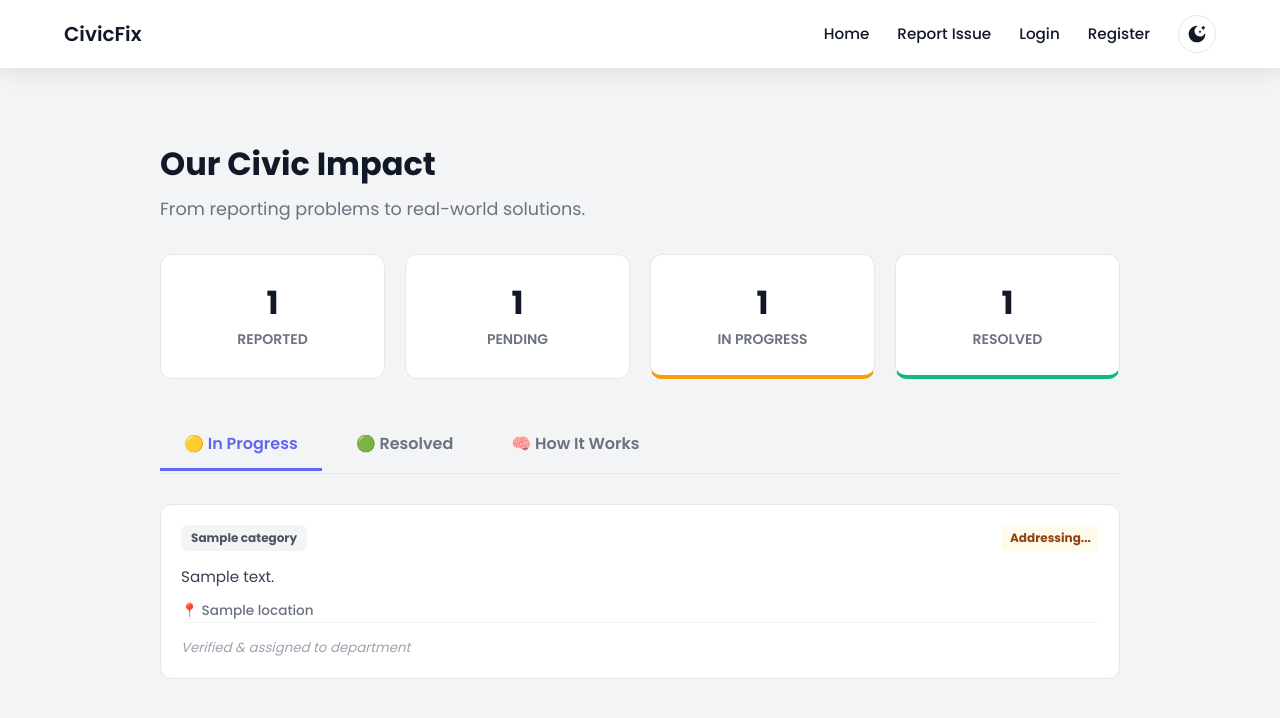
After one commit to atharva7471/CivicFix, a Flask app: page /impact in a window 1280 px wide. The commit adds this page. Shown: the top 718 px of the page. Run offline with Flask 3, Linux system fonts and the light colour scheme; a database or web service that is not in the repository returns one stand-in record (values such as "Sample title").

Commit message:
Added impact page for clarity between citizens and web-app

```diff
--- a/app.py
+++ b/app.py
@@ -18,9 +18,9 @@ MONGO_URI = os.getenv("MONGO_URI")
 client = MongoClient(MONGO_URI)
 db = client["civicfix"]
 problems_collection = db["problems"]
-
 users_collection = db["users"]
 votes_collection = db["votes"]
+likes_collection = db["likes"]
 
 # Upload folder
 UPLOAD_FOLDER = "static/uploads"
@@ -36,6 +36,18 @@ CATEGORY_WEIGHTS = {
     "Other": 4
 }
 
+
+def login_required(view_func):
+    @wraps(view_func)
+    def wrapped(*args, **kwargs):
+        if "user_id" not in session:
+            # AJAX / fetch request
+            if request.headers.get("Accept") == "application/json":
+                return jsonify({"error": "LOGIN_REQUIRED"}), 401
+            return jsonify({"error": "LOGIN_REQUIRED"}), 401
+        return view_func(*args, **kwargs)
+    return wrapped
+
 def calculate_priority(problem):
     votes_score = problem.get("votes", 0) * 2
     days_pending = (datetime.utcnow() - problem["created_at"]).days
@@ -50,7 +62,7 @@ def calculate_priority(problem):
 @app.route("/home")
 def home():
     problems = list(
-        problems_collection.find().sort("created_at", -1)
+        problems_collection.find({"status": "pending"})
     )
 
     for problem in problems:
@@ -106,6 +118,7 @@ def submit_problem():
         "status": "pending",
         "votes": 0,
         "is_verified": True,
+        "likes":0,
         "user_id": ObjectId(session["user_id"]), # 🔥 ownership
         "created_at": datetime.utcnow(),
     }
@@ -202,6 +215,93 @@ def my_issues():
         issues=issues,
         admin_email=os.getenv("ADMIN_EMAIL")
     )
+
+@app.route("/impact")
+def impact():
+    in_progress = list(
+        problems_collection.find({"status": "Acknowledged"})
+        .sort("created_at", -1)
+    )
+
+    resolved = list(
+        problems_collection.find({"status": "Resolved"})
+        .sort("created_at", -1)
+    )
+
+    # Safe defaults
+    for problem in resolved:
+        problem["likes"] = problem.get("likes", 0)
+
+    if "user_id" in session:
+        liked = likes_collection.find_one({
+            "user_id": ObjectId(session["user_id"]),
+            "problem_id": problem["_id"]
+        })
+        problem["has_liked"] = bool(liked)
+    else:
+        problem["has_liked"] = False
+
+
+    stats = {
+        "reported": problems_collection.count_documents({}),
+        "pending": problems_collection.count_documents({"status": "Pending"}),
+        "in_progress": len(in_progress),
+        "resolved": len(resolved),
+    }
+
+    return render_template(
+        "impact.html",
+        in_progress=in_progress,
+        resolved=resolved,
+        stats=stats
+    )
+
+@app.route("/like/<problem_id>", methods=["POST"])
+def like(problem_id):
+
+    if "user_id" not in session:
+        return jsonify({"error": "Login required"}), 401
+
+    user_id = session["user_id"]
+
+    # ✅ Allow likes ONLY for resolved problems
+    problem = problems_collection.find_one({
+        "_id": ObjectId(problem_id),
+        "status": "Resolved"
+    })
+
+    if not problem:
+        return jsonify({"error": "Invalid problem"}), 400
+
+    # 🔒 Check if user already liked
+    existing_like = likes_collection.find_one({
+        "user_id": ObjectId(user_id),
+        "problem_id": ObjectId(problem_id)
+    })
+
+    if existing_like:
+        return jsonify({"error": "Already liked"}), 400
+
+    # ✅ Record like
+    likes_collection.insert_one({
+        "user_id": ObjectId(user_id),
+        "problem_id": ObjectId(problem_id),
+        "created_at": datetime.utcnow()
+    })
+
+    # ✅ Increment like count
+    problems_collection.update_one(
+        {"_id": ObjectId(problem_id)},
+        {"$inc": {"likes": 1}}
+    )
+
+    updated_problem = problems_collection.find_one(
+        {"_id": ObjectId(problem_id)}
+    )
+
+    return jsonify({
+        "likes": updated_problem.get("likes", 0)
+    })
 
 @app.route("/update_status/<issue_id>", methods=["POST"])
 def update_status(issue_id):
--- /dev/null
+++ b/static/css/impact.css
@@ -0,0 +1,280 @@
+/* IMPACT PAGE WRAPPER */
+.impact-wrapper {
+    max-width: 1000px;
+    margin: 0 auto;
+    padding: 20px;
+}
+
+h1 {
+    color: #111827;
+    margin-bottom: 8px;
+}
+
+.subtitle {
+    color: #6b7280;
+    margin-bottom: 32px;
+    font-size: 1.1rem;
+}
+
+/* STATS GRID */
+.impact-stats {
+    display: grid;
+    grid-template-columns: repeat(auto-fit, minmax(180px, 1fr));
+    gap: 20px;
+    margin-bottom: 40px;
+}
+
+.stat-card {
+    background: #ffffff;
+    padding: 24px;
+    border-radius: 12px;
+    border: 1px solid #e5e7eb;
+    text-align: center;
+    transition: transform 0.2s ease;
+}
+
+.stat-card:hover {
+    transform: translateY(-4px);
+}
+
+.stat-num {
+    display: block;
+    font-size: 2rem;
+    font-weight: 800;
+    color: #111827;
+}
+
+.stat-label {
+    font-size: 0.875rem;
+    color: #6b7280;
+    text-transform: uppercase;
+    font-weight: 600;
+}
+
+/* Stat Variants */
+.stat-card.yellow {
+    border-bottom: 4px solid #f59e0b;
+}
+
+.stat-card.green {
+    border-bottom: 4px solid #10b981;
+}
+
+/* TABS NAVIGATION */
+.impact-tabs {
+    display: flex;
+    gap: 10px;
+    margin-bottom: 2px;
+}
+
+.tab-btn {
+    padding: 12px 24px;
+    border: none;
+    background: none;
+    cursor: pointer;
+    font-size: 1rem;
+    font-weight: 600;
+    color: #6b7280;
+    border-bottom: 3px solid transparent;
+    transition: all 0.3s ease;
+}
+
+.tab-btn:hover {
+    color: #111827;
+    background: #f3f4f6;
+    border-radius: 8px 8px 0 0;
+}
+
+.tab-btn.active {
+    color: #6366f1;
+    border-bottom: 3px solid #6366f1;
+}
+
+.tab-divider {
+    border: 0;
+    border-top: 1px solid #e5e7eb;
+    margin: 0 0 30px 0;
+}
+
+/* TAB CONTENT LOGIC */
+.tab-content {
+    display: none;
+    animation: fadeIn 0.4s ease;
+}
+
+.tab-content.active {
+    display: block;
+}
+
+@keyframes fadeIn {
+    from {
+        opacity: 0;
+        transform: translateY(10px);
+    }
+
+    to {
+        opacity: 1;
+        transform: translateY(0);
+    }
+}
+
+/* FEED GRID & CARDS */
+.feed-grid {
+    display: grid;
+    grid-template-columns: repeat(auto-fit, minmax(300px, 1fr));
+    gap: 20px;
+}
+
+.problem-card {
+    background: white;
+    border-radius: 12px;
+    border: 1px solid #e5e7eb;
+    padding: 20px;
+    display: flex;
+    flex-direction: column;
+}
+
+.card-header {
+    display: flex;
+    justify-content: space-between;
+    align-items: center;
+    margin-bottom: 15px;
+}
+
+.category-tag {
+    background: #f3f4f6;
+    padding: 4px 10px;
+    border-radius: 6px;
+    font-size: 0.75rem;
+    font-weight: 700;
+    color: #4b5563;
+}
+
+.status-badge {
+    font-size: 0.75rem;
+    font-weight: 700;
+    padding: 4px 8px;
+    border-radius: 4px;
+}
+
+.status-badge.progress {
+    background: #fffbeb;
+    color: #92400e;
+}
+
+.status-badge.resolved {
+    background: #ecfdf5;
+    color: #065f46;
+}
+
+.card-body p {
+    color: #374151;
+    margin-bottom: 12px;
+    font-size: 0.95rem;
+}
+
+.location-info {
+    font-size: 0.85rem;
+    color: #6b7280;
+    font-weight: 500;
+}
+
+.card-footer {
+    margin-top: auto;
+    padding-top: 15px;
+    border-top: 1px solid #f3f4f6;
+    display: flex;
+    justify-content: space-between;
+    align-items: center;
+}
+
+.card-footer small {
+    color: #9ca3af;
+    font-style: italic;
+}
+
+/* LIKE BUTTON */
+.like-btn {
+    background: #fff1f2;
+    border: 1px solid #fecdd3;
+    color: #e11d48;
+    padding: 5px 12px;
+    border-radius: 20px;
+    cursor: pointer;
+    font-weight: 600;
+    transition: all 0.2s;
+}
+
+.like-btn:hover {
+    background: #ffe4e6;
+    transform: scale(1.05);
+}
+
+.like-btn:disabled {
+    opacity: 0.6;
+    cursor: default;
+}
+
+/* HOW IT WORKS SECTION */
+.how-it-works-container {
+    background: white;
+    padding: 30px;
+    border-radius: 12px;
+    border: 1px solid #e5e7eb;
+}
+
+.step-item {
+    display: flex;
+    gap: 20px;
+    margin-bottom: 25px;
+    align-items: center;
+}
+
+.step-num {
+    background: #6366f1;
+    color: white;
+    width: 35px;
+    height: 35px;
+    display: flex;
+    align-items: center;
+    justify-content: center;
+    border-radius: 50%;
+    font-weight: bold;
+    flex-shrink: 0;
+}
+
+/* TOAST NOTIFICATIONS */
+#toast-container {
+    position: fixed;
+    bottom: 20px;
+    right: 20px;
+    z-index: 1000;
+}
+
+.toast {
+    background: #1f2937;
+    color: white;
+    padding: 12px 24px;
+    border-radius: 8px;
+    margin-top: 10px;
+    box-shadow: 0 10px 15px -3px rgba(0, 0, 0, 0.1);
+    animation: slideIn 0.3s ease-out;
+}
+
+@keyframes slideIn {
+    from {
+        transform: translateX(100%);
+    }
+
+    to {
+        transform: translateX(0);
+    }
+}
+
+/* EMPTY STATE */
+.empty-state {
+    text-align: center;
+    padding: 50px;
+    color: #9ca3af;
+    font-style: italic;
+}
--- /dev/null
+++ b/templates/impact.html
@@ -0,0 +1,131 @@
+{% extends "base.html" %}
+{% block title %}Impact – CivicFix{% endblock %}
+{% block head %}
+<link rel="stylesheet"
+    href="{{ url_for('static', filename='css/impact.css') }}">
+{% endblock %}
+{% block container %}
+<div class="impact-wrapper">
+    <h1>Our Civic Impact</h1>
+    <p class="subtitle">From reporting problems to real-world solutions.</p>
+
+    <div class="impact-stats">
+        <div class="stat-card">
+            <span class="stat-num">{{ stats.reported }}</span>
+            <span class="stat-label">Reported</span>
+        </div>
+        <div class="stat-card">
+            <span class="stat-num">{{ stats.pending }}</span>
+            <span class="stat-label">Pending</span>
+        </div>
+        <div class="stat-card yellow">
+            <span class="stat-num">{{ stats.in_progress }}</span>
+            <span class="stat-label">In Progress</span>
+        </div>
+        <div class="stat-card green">
+            <span class="stat-num">{{ stats.resolved }}</span>
+            <span class="stat-label">Resolved</span>
+        </div>
+    </div>
+
+    <div class="impact-tabs">
+        <button class="tab-btn active" data-tab="progress">🟡 In
+            Progress</button>
+        <button class="tab-btn" data-tab="resolved">🟢 Resolved</button>
+        <button class="tab-btn" data-tab="about">🧠 How It Works</button>
+    </div>
+
+    <hr class="tab-divider">
+
+    <div class="tab-content active" id="progress">
+        {% if in_progress|length == 0 %}
+        <div class="empty-state">No issues are currently in progress.</div>
+        {% else %}
+        <div class="feed-grid">
+            {% for problem in in_progress %}
+            <div class="problem-card border-yellow">
+                <div class="card-header">
+                    <span class="category-tag">{{ problem.category }}</span>
+                    <span class="status-badge progress">Addressing...</span>
+                </div>
+                <div class="card-body">
+                    <p>{{ problem.description }}</p>
+                    <div class="location-info">📍 {{ problem.location.area_name
+                        }}</div>
+                </div>
+                <div class="card-footer">
+                    <small>Verified & assigned to department</small>
+                </div>
+            </div>
+            {% endfor %}
+        </div>
+        {% endif %}
+    </div>
+
+    <div class="tab-content" id="resolved">
+        {% if resolved|length == 0 %}
+        <div class="empty-state">No issues resolved yet. Be the first to
+            report!</div>
+        {% else %}
+        <div class="feed-grid">
+            {% for problem in resolved %}
+            <div class="problem-card border-green">
+                <div class="card-header">
+                    <span class="category-tag">{{ problem.category }}</span>
+                    <span class="status-badge resolved">Fixed</span>
+                </div>
+                <div class="card-body">
+                    <p>{{ problem.description }}</p>
+                    <div class="location-info">📍 {{ problem.location.area_name
+                        }}</div>
+                </div>
+                <div class="card-footer">
+                    <button class="like-btn" data-id="{{ problem._id }}">
+                        ❤️ <span>{{ problem.likes }}</span>
+                    </button>
+
+                    <small>Solution verified by community</small>
+                </div>
+            </div>
+            {% endfor %}
+        </div>
+        {% endif %}
+    </div>
+
+    <div class="tab-content" id="about">
+        <div class="how-it-works-container">
+            <div class="step-item">
+                <div class="step-num">1</div>
+                <div><strong>Report</strong> – Citizens log issues with photos
+                    and locations.</div>
+            </div>
+            <div class="step-item">
+                <div class="step-num">2</div>
+                <div><strong>Verify</strong> – Local community members confirm
+                    the problem exists.</div>
+            </div>
+            <div class="step-item">
+                <div class="step-num">3</div>
+                <div><strong>Prioritize</strong> – AI and user votes push
+                    critical issues to the top.</div>
+            </div>
+            <div class="step-item">
+                <div class="step-num">4</div>
+                <div><strong>Escalate</strong> – Formal complaint letters are
+                    generated for authorities.</div>
+            </div>
+            <div class="step-item">
+                <div class="step-num">5</div>
+                <div><strong>Resolve</strong> – Success stories are tracked and
+                    celebrated.</div>
+            </div>
+        </div>
+    </div>
+</div>
+
+<div id="toast-container"></div>
+{% endblock %}
+
+{% block scripts %}
+<script src="{{ url_for('static', filename='js/impact.js') }}"></script>
+{% endblock %}
```
Also changed, not shown: static/js/impact.js (added, +73 -0 lines), templates/home.html (+4 -3 lines).
